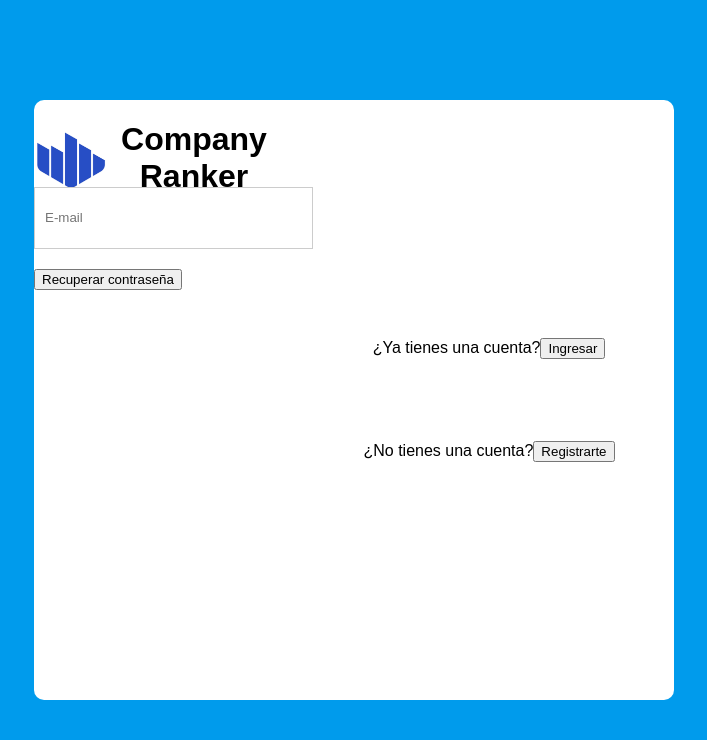
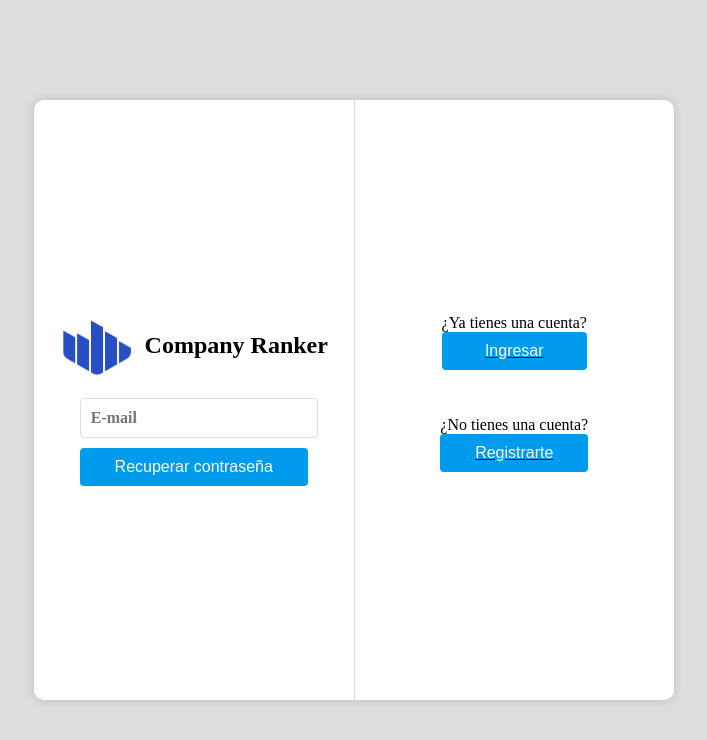
Before and after one commit to GustavoR-ivera/Company-Ranker, a React (Create React App) app in the folder frontend/: page /recovery in a window 1280 px wide. Shown: the top 740 px of the page, without its empty margins (286-993 px from the left). Built offline with nearby package versions, Linux system fonts and the light colour scheme; no server answers.

Commit message:
Update recovery and user_profile

```diff
--- a/frontend/package.json
+++ b/frontend/package.json
@@ -5,12 +5,13 @@
   "dependencies": {
     "@emotion/react": "^11.11.4",
     "@emotion/styled": "^11.11.0",
+    "@fortawesome/fontawesome-svg-core": "^6.5.2",
     "@mui/icons-material": "^5.15.14",
     "@mui/material": "^5.15.14",
     "@testing-library/jest-dom": "^5.17.0",
     "@testing-library/react": "^13.4.0",
     "@testing-library/user-event": "^13.5.0",
-    "axios": "^1.6.8",
+    "axios": "^1.7.0",
     "bootstrap": "^5.3.3",
     "dotenv": "^16.4.5",
     "react": "^18.2.0",
--- a/frontend/src/pages/recovery/Recovery.jsx
+++ b/frontend/src/pages/recovery/Recovery.jsx
@@ -7,6 +7,7 @@ import log from "../../assets/imagenes/logo.png";
 const Recovery = () => {
     return (
         <div className = "recovery">
+            <div className="recovery recovery-container"></div>
             <div className="card">
                 <div className="left">
                 <header className="header">
@@ -18,7 +19,7 @@ const Recovery = () => {
                         <button>Recuperar contraseña</button>
                     </form>
                 </div>
-                <div className="right">
+                <div className="right recovery-right">
                     <p>
                         <p2>¿Ya tienes una cuenta?</p2>
                             <Link to = "/login">
--- a/frontend/src/pages/recovery/recovery.scss
+++ b/frontend/src/pages/recovery/recovery.scss
@@ -1,22 +1,30 @@
-.recovery{
+.recovery {
     height: 100vh;
-    background-color: #009bec;
     display: flex;
     align-items: center;
     justify-content: center;
-        .card{
-            font-family: "JejuGothic", sans-serif;
+    background-color: #ddd;
+
+    .card {
         width: 50%;
         display: flex;
-            background-color: white;
         border-radius: 10px;
         min-height: 600px;
-            .left{
+        box-shadow: 0 0 10px rgba(0,0,0,0.15);
+        background-color: white;
+
+        .left {
             flex: 1;
+            padding: 20px;
+            border-right: 1px solid #ddd; // División entre el lado derecho y el izquierdo
+            display: flex;
+            flex-direction: column;
+            justify-content: center;
+            align-items: center;
             .header {
-                    margin-bottom: -30px;
                 display: flex;
                 align-items: center;
+                margin-bottom: 20px;
             }
 
             .header-img {
@@ -24,76 +32,63 @@
                 height: auto;
                 margin-right: 10px;
             }
-                .header-text{
-                    max-width: 150px;
-                    text-align: center;
+
+            .header-text {
+                font-size: 24px;
+                font-weight: bold;
             }
-                form{
-                    input{
 
+            form {
+                display: flex;
+                flex-direction: column;
+
+                input {
+                    margin-bottom: 10px;
+                    padding: 10px;
+                    font-size: 16px;
+                    border: 1px solid #ddd;
+                    border-radius: 4px;
                 }
-                    button{
 
+                button {
+                    padding: 10px;
+                    font-size: 16px;
+                    border: none;
+                    border-radius: 4px;
+                    background-color: #009bec;
+                    color: white;
+                    cursor: pointer;
                 }
             }
         }
 
-            .right{
+        .right {
             flex: 1;
-                padding: 50px;
+            padding: 20px;
             display: flex;
             flex-direction: column;
-                gap: 50px;
             justify-content: center;
-                h1{
-                    text-align: center;
-                    text-shadow: 5px 3px 3px rgb(179, 172, 172);
-                    color: #000000;
+            align-items: center;
+
+            p {
+                margin-bottom: 20px;
+                font-size: 16px;
             }
-                form{
-                    margin-top: 10px;
-                    max-width: 350px;
-                    display: flex;
-                    margin-left: auto;
-                    margin-right: auto;
-                    flex-direction: column;
-                    gap: 30px;
-                    input{
+
+            .login_recovery, .register_recovery {
+                display: block;
+                width: 100%;
+                padding: 10px;
                 font-size: 16px;
-                        border: 1px solid #ccc;
-                        border-bottom: 1px solid lightgray;
-                        padding: 8px;
-                        border: 1px solid #ccc;
-                        border-radius: 5px;
-                        background-color: #f0f0f0;
-                    }
-                    button{
-
-                        width: 100px, 33.33%;
-                        padding: 10px;
                 border: none;
+                border-radius: 4px;
                 background-color: #009bec;
                 color: white;
-                        font-weight: bold;
                 cursor: pointer;
-                    }
-                }
-                a{
-                    font-family: "JejuGothic", sans-serif;
-                    font-size: 16;
                 text-align: center;
-                    color: #009bec
-                }
-                p{
-                    font-family: "JejuGothic", sans-serif;
-                    text-align: center;
-                    a1{
-                        font-family: SFProDisplay-Regular, Helvetica, Arial, sans-serif;
-                        padding-left: 10px;
-                        font-size: 18px;
-                        color: #009bec;
+                text-decoration: none;
+                margin-bottom: 10px;
             }
         }
     }
 }
-    }
--- a/frontend/src/pages/user_profile/User_profile.jsx
+++ b/frontend/src/pages/user_profile/User_profile.jsx
@@ -89,7 +89,7 @@ function UserProfile() {
           </label>
           <h3>Cambiar contraseña</h3>
           <label>
-    Contraseña antigua
+            Contraseña antigua:
             <input type="password" value={oldPassword} onChange={(e) => setOldPassword(e.target.value)} required />
           </label>
           <label>
@@ -98,15 +98,13 @@ function UserProfile() {
           </label>
           {!passwordsMatch && <p style={{ color: "red" }}>Las contraseñas no coinciden</p>}
           <label>
-    Confirmar nueva contraseña
+            Confirmar nueva contraseña:
             <input type="password" value={confirmPassword} onChange={handleConfirmPasswordChange} required />
           </label>
-  <button type="submit">Cambiar contraseña</button>
-</form>
+          <button type="submit" className="change-password-btn">Cambiar contraseña</button>        </form>
       </div>
     </div>
   );
-
 }
 
 export default UserProfile;
--- a/frontend/src/pages/user_profile/user_profile.scss
+++ b/frontend/src/pages/user_profile/user_profile.scss
@@ -9,12 +9,20 @@
 }
 
 .my-info {
-  margin-top: 20px;
+  margin-top: 30px;
+}
+h1{
+  text-align: center;
+  font-family: 'Gadugi'; // Cambia 'Arial' por la fuente que prefieras
+
 }
 
 label {
+  font-family: inherit;
+  font-size: small;
+  font-style: bold;
   display: block;
-  margin-bottom: 10px;
+  margin-bottom: 12px;
 }
 
 input, select {
@@ -22,13 +30,30 @@ input, select {
   padding: 10px;
   margin-bottom: 20px;
   border: 1px solid #ccc;
+  font-size: 15px;
 }
 
 input[type="text"] {
-  height: 40px;
+  font-family: var(--gd-product-font);
+  height: 30%;
+  font-weight: bold;
+  color: rgb(113, 113, 113);
 }
 
 select {
   height: 40px;
   padding: 10px;
 }
+.change-password-btn {
+  background-color: #4CAF50; // Cambia el color de fondo del botón
+  color: white; // Cambia el color del texto del botón
+  border: none; // Elimina el borde del botón
+  padding: 15px 32px; // Añade un poco de padding alrededor del texto
+  text-align: center; // Centra el texto dentro del botón
+  text-decoration: none; // Elimina la subrayado del texto
+  display: inline-block;
+  font-size: 16px;
+  margin: 4px 2px;
+  cursor: pointer; // Cambia el cursor a un puntero cuando se pasa por encima del botón
+  border-radius: 4px; // Añade bordes redondeados al botón
+}
--- a/package.json
+++ b/package.json
@@ -12,7 +12,12 @@
   "license": "ISC",
   "type": "module",
   "dependencies": {
+    "@fortawesome/fontawesome-svg-core": "^6.5.2",
+    "@fortawesome/free-solid-svg-icons": "^6.5.2",
+    "@fortawesome/react-fontawesome": "^0.2.1",
+    "axios": "^1.7.0",
     "bcryptjs": "^2.4.3",
+    "bootstrap": "^5.3.3",
     "cookie-parser": "^1.4.6",
     "cors": "^2.8.5",
     "dotenv": "^16.4.5",
```
Also changed, not shown: 2 other files (tests, documents, lock files or other folders). Lines whose indentation alone changed are shown as unchanged.
